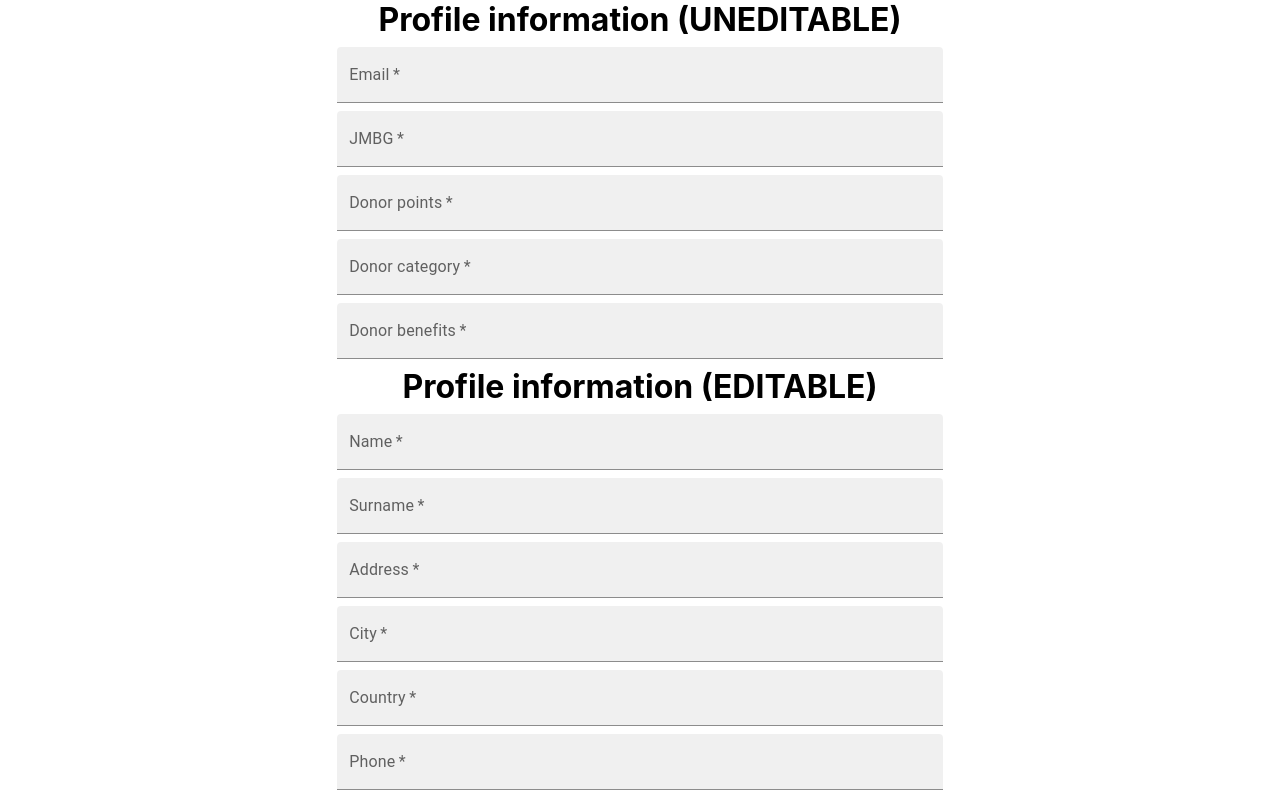
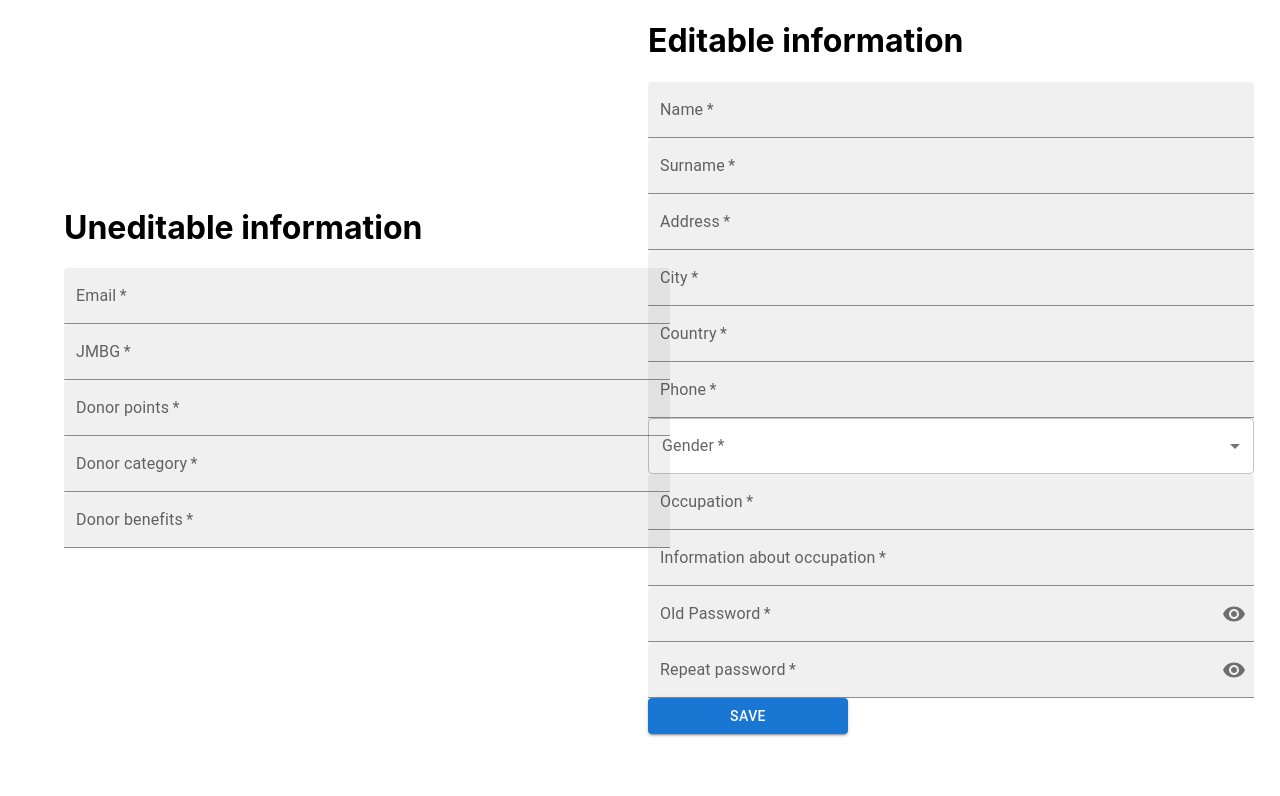
Before and after one commit to LukaNestorovic/BloodBankWebApplication, a React (Create React App) app in the folder react-typescript-api-call/: page /profile in a window 1280 px wide. Shown: the top 796 px of the page. Built offline with nearby package versions, Linux system fonts and the light colour scheme.

Commit message:
swapped stack for a grid

```diff
--- a/react-typescript-api-call/src/components/UpdateProfile.tsx
+++ b/react-typescript-api-call/src/components/UpdateProfile.tsx
@@ -6,6 +6,7 @@ import {
     Container,
     FilledInput,
     FormControl,
+    Grid,
     IconButton,
     InputAdornment,
     InputLabel, MenuItem,
@@ -93,13 +94,13 @@ export default function UpdateProfile() {
 
 
     const formEmpty = () => {
-        return user.surname=="" || user.name=="" || user.city=="" || user.country=="" || user.phone=="" || user.occupation=="" || user.information==""
+        return user.surname == "" || user.name == "" || user.city == "" || user.country == "" || user.phone == "" || user.occupation == "" || user.information == ""
     }
 
 
     const updateUser = (e: any) => {
         e.preventDefault();
-        if(formEmpty()){
+        if (formEmpty()) {
             alert("Empty fields forbidden!!!");
             return;
         }
@@ -127,14 +128,18 @@ export default function UpdateProfile() {
 
     return (
         <Container>
-            <Stack direction="column" spacing={1}>
-                <h1 style={{ alignSelf: 'center' }}>Profile information (UNEDITABLE)</h1>
+            <Grid container spacing={2} justifyContent="center" alignItems="center" direction="row">
+                <Grid item xs={6}>
+                    <h1 style={{ alignSelf: 'center' }}>Uneditable information</h1>
                     <TextField required id="outlined-basic" value={user.email} label="Email" variant="filled" style={{ width: '60ch', alignSelf: 'center' }} name="email" onChange={(e) => alert("You cant edit email!")} type="text" />
                     <TextField required value={user.jmbg} id="outlined-basic" label="JMBG" variant="filled" style={{ width: '60ch', alignSelf: 'center' }} name="jmbg" onChange={() => alert("You cant change JMBG!")} />
                     <TextField required value={user.points} id="outlined-basic" label="Donor points" variant="filled" style={{ width: '60ch', alignSelf: 'center' }} name="jmbg" onChange={() => alert("You cant change points!")} />
                     <TextField required value={user.category} id="outlined-basic" label="Donor category" variant="filled" style={{ width: '60ch', alignSelf: 'center' }} name="jmbg" onChange={() => alert("You cant change category!")} />
                     <TextField required value={user.benefits} id="outlined-basic" label="Donor benefits" variant="filled" style={{ width: '60ch', alignSelf: 'center' }} name="jmbg" onChange={() => alert("You cant change benefits!")} />
-                <h1 style={{ alignSelf: 'center' }}>Profile information (EDITABLE)</h1>
+
+                </Grid>
+                <Grid item xs={6}>
+                    <h1 style={{ alignSelf: 'center' }}>Editable information</h1>
                     <TextField required value={user.name} id="outlined-basic" label="Name" variant="filled" style={{ width: '60ch', alignSelf: 'center' }} name="name" onChange={handleChange} />
                     <TextField required value={user.surname} id="outlined-basic" label="Surname" variant="filled" style={{ width: '60ch', alignSelf: 'center' }} name="surname" onChange={handleChange} />
                     <TextField required value={user.address} id="outlined-basic" label="Address" variant="filled" style={{ width: '60ch', alignSelf: 'center' }} name="address" onChange={handleChange} />
@@ -198,7 +203,8 @@ export default function UpdateProfile() {
                         />
                     </FormControl>
                     <Button variant="contained" style={{ width: 200, alignSelf: 'center' }} onClick={updateUser}>Save</Button>
-            </Stack>
+                </Grid>
+            </Grid>
         </Container>
     );
 }
```
Lines whose indentation alone changed are shown as unchanged.
